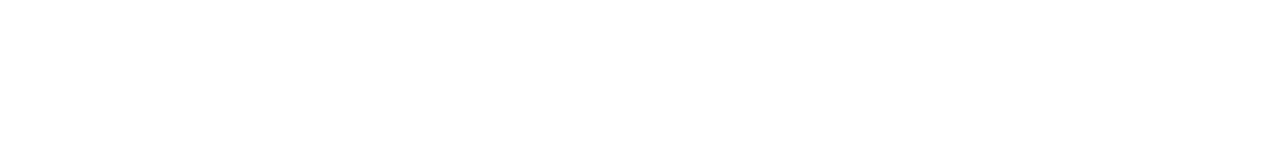
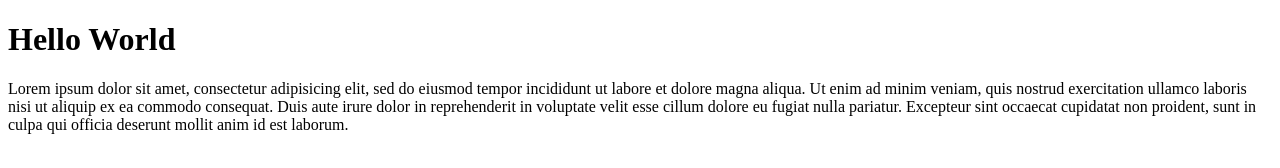
Before and after one commit to andymathers/andymathers.github.com, a plain HTML site: page index.html in a window 1280 px wide. Drawn offline with Linux system fonts and the light colour scheme.

Commit message:
Content push index and stage

```diff
--- a/index.html
+++ b/index.html
@@ -5,6 +5,7 @@
     <title>Index Page</title>
   </head>
   <body>
-
+    <h1>Hello World</h1>
+    <p>Lorem ipsum dolor sit amet, consectetur adipisicing elit, sed do eiusmod tempor incididunt ut labore et dolore magna aliqua. Ut enim ad minim veniam, quis nostrud exercitation ullamco laboris nisi ut aliquip ex ea commodo consequat. Duis aute irure dolor in reprehenderit in voluptate velit esse cillum dolore eu fugiat nulla pariatur. Excepteur sint occaecat cupidatat non proident, sunt in culpa qui officia deserunt mollit anim id est laborum.</p>
   </body>
 </html>
```
Also changed, not shown: README.md.
